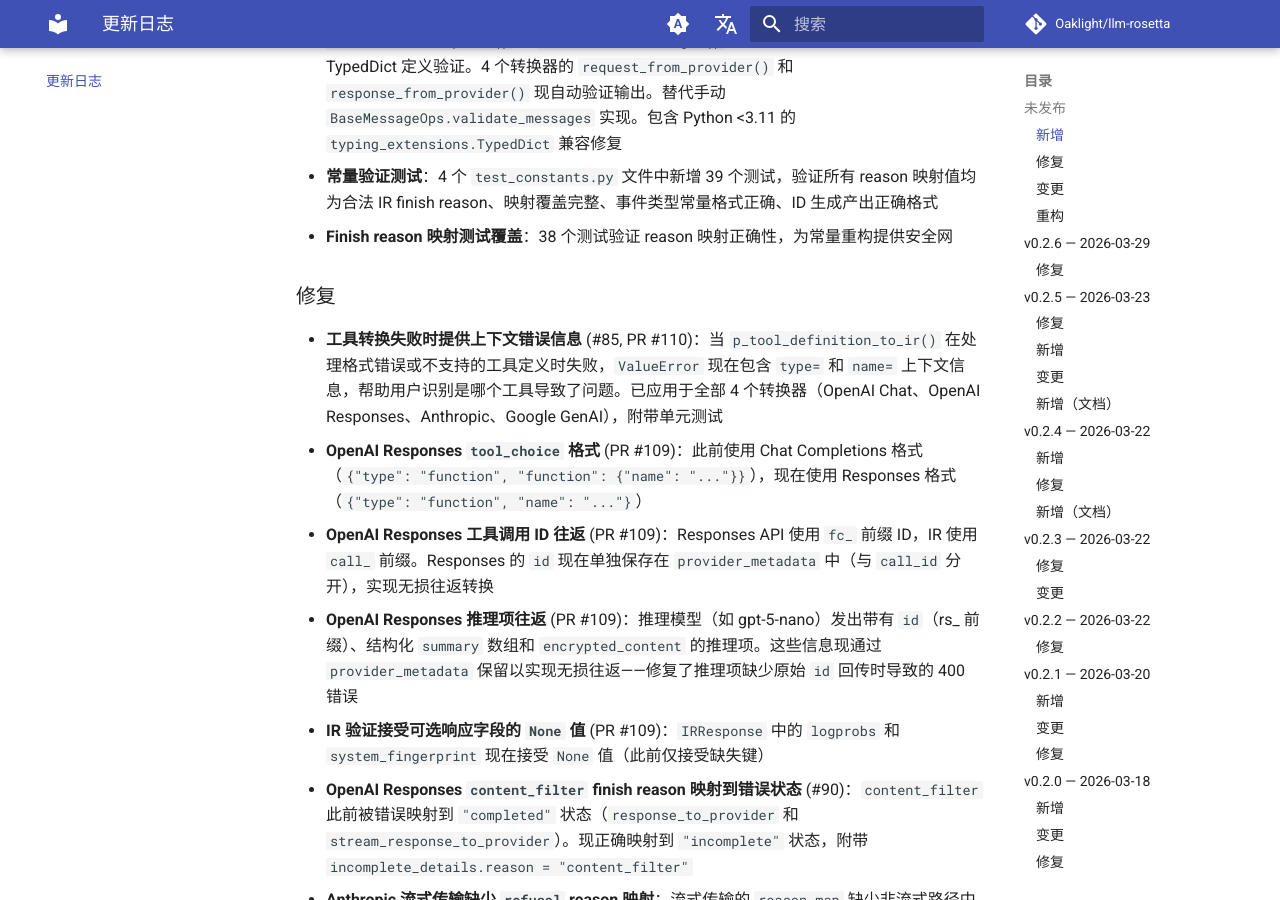
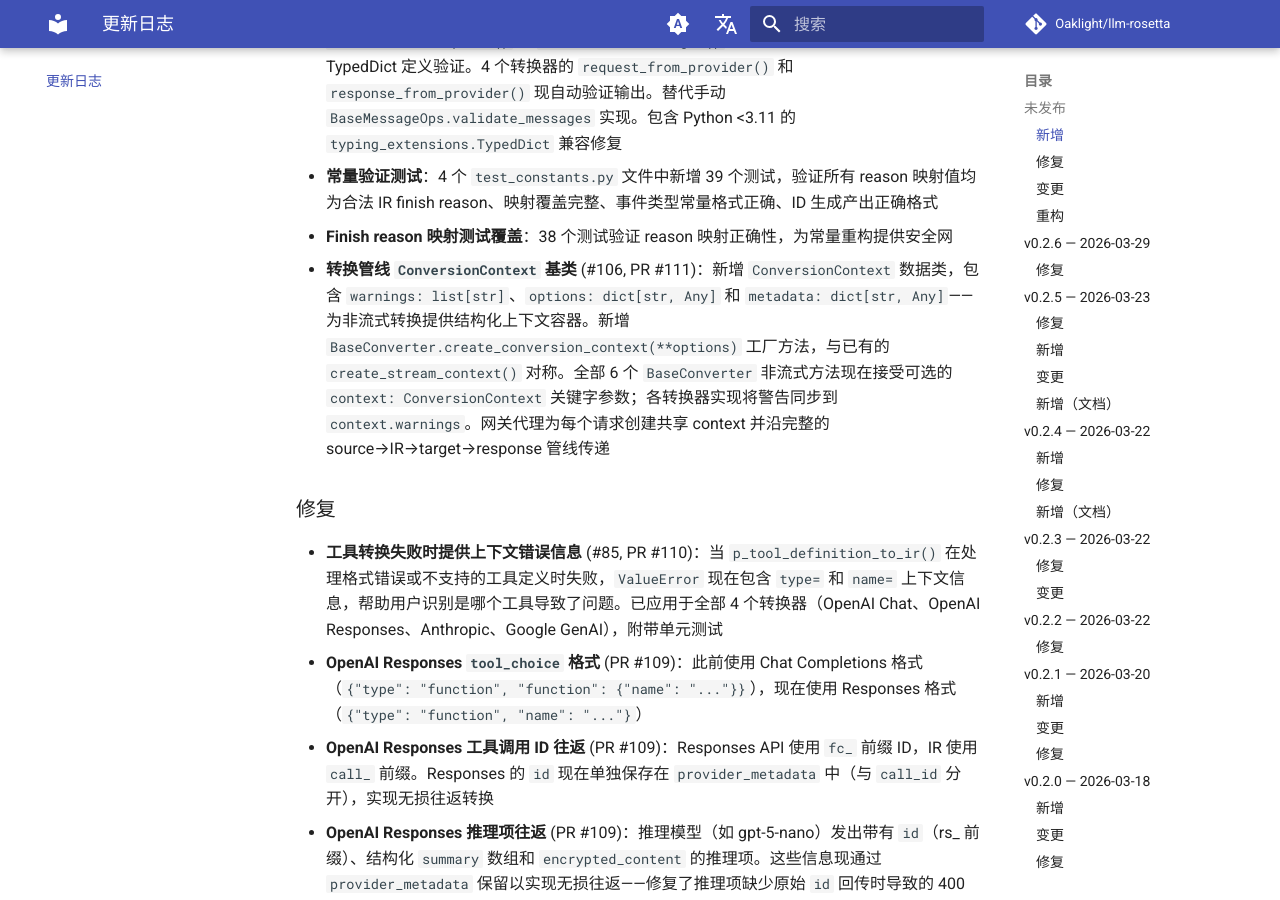
Before and after one commit to Oaklight/llm-rosetta, an MkDocs documentation site: the page built from docs/changelog.md, in a window 1280 px wide and 900 px high, scrolled down 888 px. Built offline with MkDocs 1.6.1 and Material for MkDocs 9.7.7, drawn with Linux system fonts in a browser that asks for light colours; comment, search, counter and statistics services are not loaded; some of the changed text lies outside the part shown.

Commit message:
docs: add changelog entry for ConversionContext unification (#106, PR #111)

```diff
--- a/docs/changelog.md
+++ b/docs/changelog.md
@@ -18,6 +18,7 @@ LLM-Rosetta 的所有重要变更均记录于此。本项目遵循 [Keep a Chang
 - **运行时 IR 验证（零依赖内嵌验证器）** (#91)：`validate_ir_request()`、`validate_ir_response()` 和 `validate_ir_messages()` 工具函数，在运行时对 IR 结构进行 TypedDict 定义验证。4 个转换器的 `request_from_provider()` 和 `response_from_provider()` 现自动验证输出。替代手动 `BaseMessageOps.validate_messages` 实现。包含 Python <3.11 的 `typing_extensions.TypedDict` 兼容修复
 - **常量验证测试**：4 个 `test_constants.py` 文件中新增 39 个测试，验证所有 reason 映射值均为合法 IR finish reason、映射覆盖完整、事件类型常量格式正确、ID 生成产出正确格式
 - **Finish reason 映射测试覆盖**：38 个测试验证 reason 映射正确性，为常量重构提供安全网
+- **转换管线 `ConversionContext` 基类** (#106, PR #111)：新增 `ConversionContext` 数据类，包含 `warnings: list[str]`、`options: dict[str, Any]` 和 `metadata: dict[str, Any]`——为非流式转换提供结构化上下文容器。新增 `BaseConverter.create_conversion_context(**options)` 工厂方法，与已有的 `create_stream_context()` 对称。全部 6 个 `BaseConverter` 非流式方法现在接受可选的 `context: ConversionContext` 关键字参数；各转换器实现将警告同步到 `context.warnings`。网关代理为每个请求创建共享 context 并沿完整的 source→IR→target→response 管线传递
 
 ### 修复
 
@@ -36,6 +37,7 @@ LLM-Rosetta 的所有重要变更均记录于此。本项目遵循 [Keep a Chang
 - **合并重复的 IR 概念** (#69)：移除 `GenerationConfig` 中的 `candidate_count`——改用 `n`（Google GenAI 转换器内部映射 `n` ↔ `candidate_count`）。`system_instruction` 类型从 `str | list[dict]` 统一为 `str`
 - **规范化 `ImagePart`、`FilePart`、`AudioPart` 为标准形式** (#68)：每种 Part 现在恰好有两种标准形式——URL 引用 + 结构化内联数据（如 `image_data`）——加上统一的 `provider_ref: dict[str, Any]` 用于提供商特定引用。移除冗余的顶层 `data`/`media_type` 字段，`file_id`/`audio_id` 替换为 `provider_ref`
 - **IR 类型字段从 `Iterable` 改为 `list`；函数参数改为 `Sequence`** (#67)：TypedDict 字段使用 `list` 以支持索引和序列化；函数参数使用 `Sequence`（协变、只读）。同时修复 `strip_orphaned_tool_config` 中 `any()` 消耗单次迭代器的潜在 bug
+- **`StreamContext` 继承自 `ConversionContext`** (#106, PR #111)：`StreamContext` 现为 `ConversionContext` 的子类（IS-A 关系），统一流式与非流式路径的上下文模型。文件重命名：`base/stream_context.py` → `base/context.py`
 - **`StreamContext` 转为 dataclass 并引入提供商子类** (#65)：`StreamContext` 现为 `@dataclass`（消除防御性 `getattr`/`hasattr` 模式）。OpenAI Responses 特有状态提取至 `OpenAIResponsesStreamContext` 子类。新增 `BaseConverter.create_stream_context()` 工厂方法
 
 ### 重构
```
